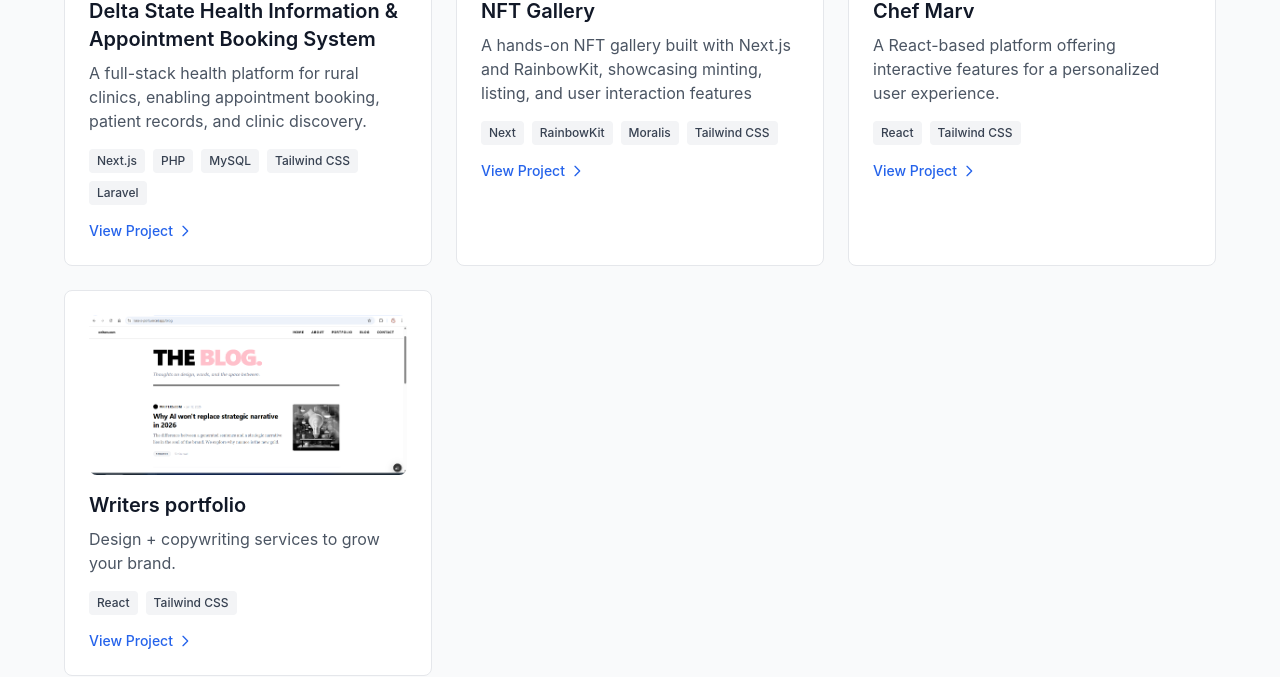
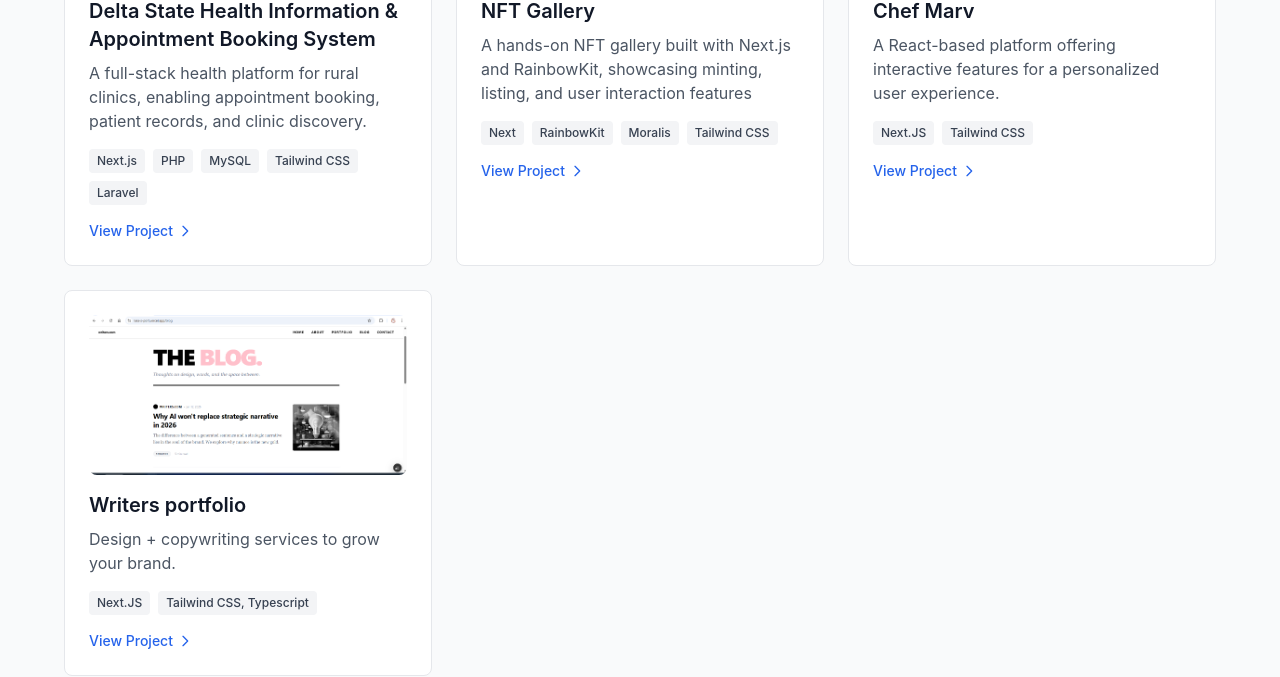
Before and after one commit to Tobore005/toboreeee, a Next.js app: page / in a window 1280 px wide. Shown: the part 1240-1917 px from the top of the page. Built offline with nearby package versions, Linux system fonts and the light colour scheme.

Commit message:
fix:projects

```diff
--- a/app/components/Projects.tsx
+++ b/app/components/Projects.tsx
@@ -21,7 +21,7 @@ export default function Projects() {
       description: "A React-based platform offering interactive features for a personalized user experience.",
       url: "https://chefmarvv.vercel.app/",
       image: "/chef.png",
-      tags: ["React", "Tailwind CSS"],
+      tags: ["Next.JS", "Tailwind CSS"],
     },
 
     {
@@ -29,7 +29,7 @@ export default function Projects() {
       description: "Design + copywriting services to grow your brand.",
       url: "https://lara-s-port.vercel.app/",
       image: "/image.png",
-      tags: ["React", "Tailwind CSS"],
+      tags: ["Next.JS", "Tailwind CSS, Typescript"],
     },
 
   ];
```
